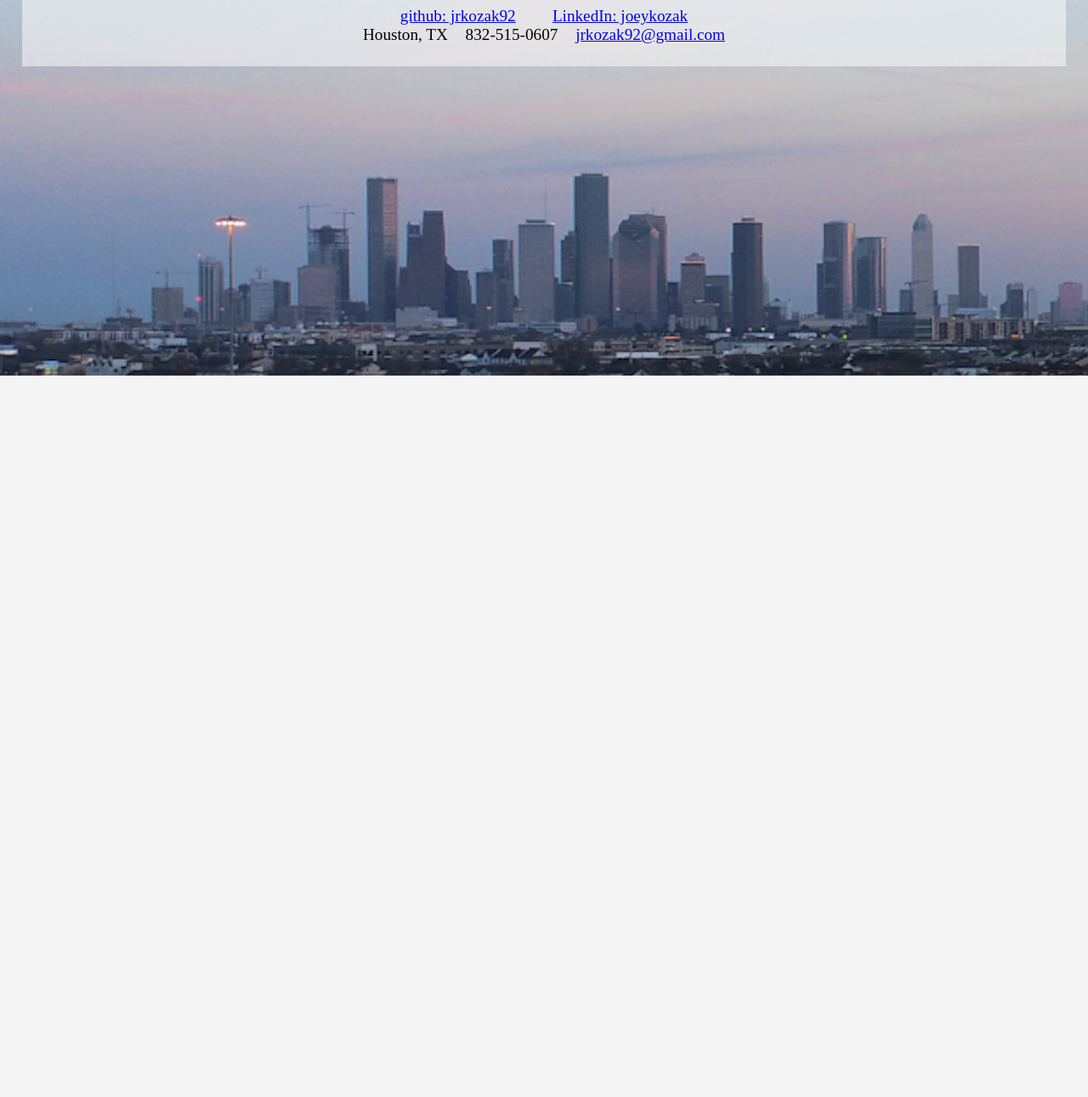
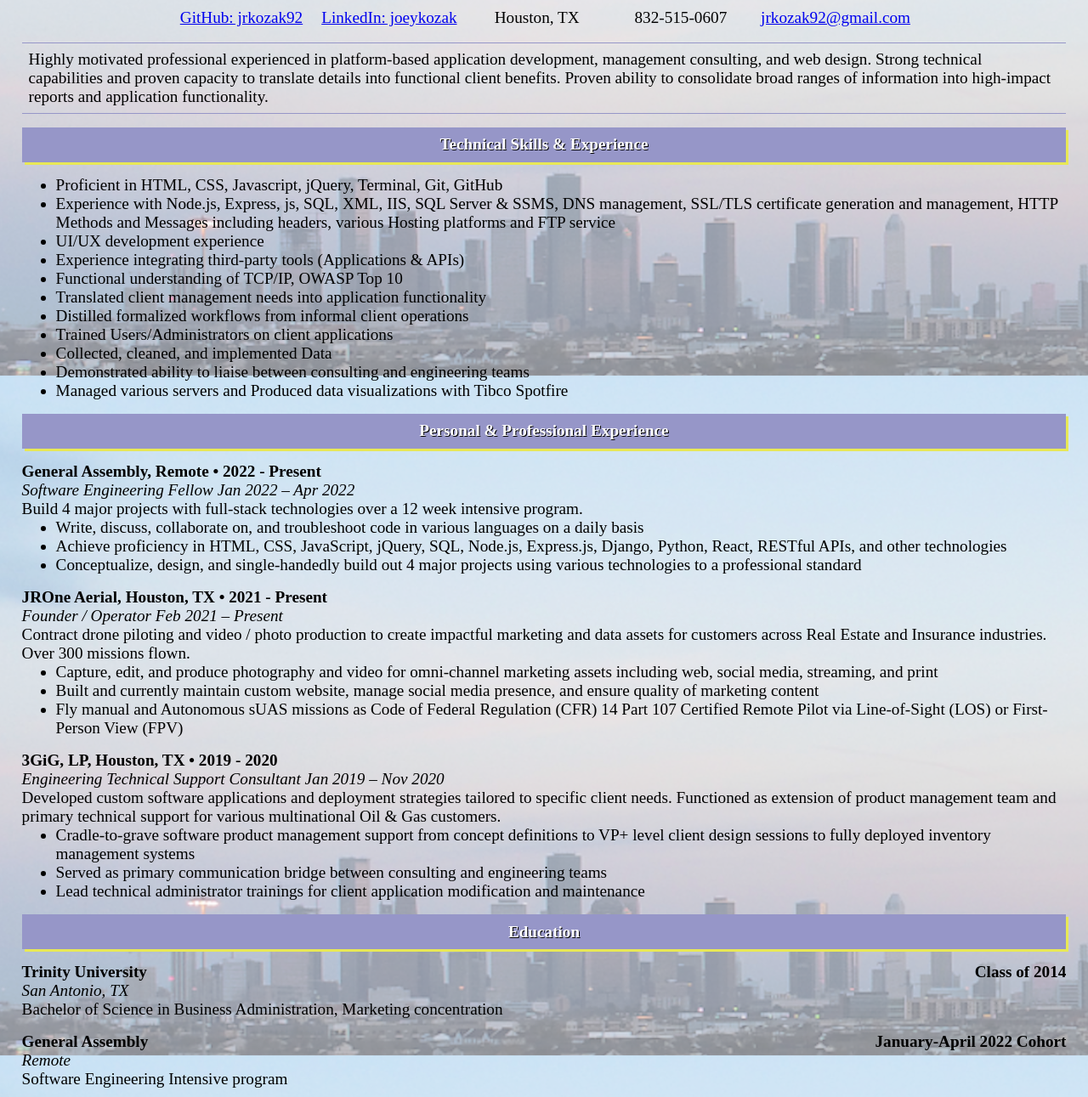
Before and after one commit to jrkozak92/portfolio, a website: page html/resume.html in a window 1280 px wide. Shown: the part 358-1649 px from the top of the page at 85% size. Before the commit the page ends 800 px from the top, so only its background shows below. Drawn offline with nearby package versions, Linux system fonts and the light colour scheme.

Commit message:
Base content populated and semi-refined, layouts for all pages more or less done, moving to adding projects

```diff
--- a/html/resume.html
+++ b/html/resume.html
@@ -28,28 +28,87 @@
     <div id="resume-container">
       <h2 id="resume-page-title">Resume</h2>
       <h6 id="name-top">Joey Kozak</h6>
-      <section id="links">
-        <a href="github.com/jrkozak92" class="resume-links">github: jrkozak92</a>
-        <a href="linkedin.com/in/joeykozak" class="resume-links">LinkedIn: joeykozak</a>
-      </section>
       <section id="info">
+        <a href="github.com/jrkozak92" class="info-text">GitHub: jrkozak92</a>
+        <a href="linkedin.com/in/joeykozak" class="info-text">LinkedIn: joeykozak</a>
         <p class="info-text">Houston, TX</p>
         <p class="info-text">832-515-0607</p>
-        <p class="info-text"><a href="mailto:jrkozk92@gmail.com?subject=I saw your resume on your website!">jrkozak92@gmail.com<a/></p>
+        <a href="mailto:jrkozk92@gmail.com?subject=I saw your resume on your website!" class="info-text">jrkozak92@gmail.com<a/>
       </section>
       <section id="summary" class="resume-section">
         <!-- update current personal statement -->
+        Highly motivated professional experienced in platform-based application development, management consulting, and web design. Strong technical capabilities and proven capacity to translate details into functional client benefits.
+        Proven ability to consolidate broad ranges of information into high-impact reports and application functionality.
       </section>
       <section id="technical-skills" class="resume-section">
+        <h6 class="resume-section-title">Technical Skills & Experience</h6>
+        <ul>
         <!-- GA syllabus info -->
+          <li>Proficient in HTML, CSS, Javascript, jQuery, Terminal, Git, GitHub</li>
+          <li>Experience with Node.js, Express, js, SQL, XML, IIS, SQL Server & SSMS, DNS management, SSL/TLS certificate generation and management, HTTP Methods and Messages including headers, various Hosting platforms and FTP service</li>
+          <li>UI/UX development experience</li>
+          <li>Experience integrating third-party tools (Applications & APIs)</li>
+          <li>Functional understanding of TCP/IP, OWASP Top 10</li>
+          <li>Translated client management needs into application functionality</li>
+          <li>Distilled formalized workflows from informal client operations</li>
+          <li>Trained Users/Administrators on client applications</li>
+          <li>Collected, cleaned, and implemented Data</li>
+          <li>Demonstrated ability to liaise between consulting and engineering teams</li>
+          <li>Managed various servers and Produced data visualizations with Tibco Spotfire</li>
+        </ul>
       </section>
       <section id="employment" class="resume-section">
         <!-- copy/paste from current resume, include JROne -->
+        <h6 class="resume-section-title">Personal & Professional Experience</h6>
+        <p class="job-company">General Assembly, Remote • 2022 - Present</p>
+        <p class="job-title">Software Engineering Fellow 	Jan 2022 – Apr 2022</p>
+        <p class="job-description">Build 4 major projects with full-stack technologies over a 12 week intensive program.
+        </p>
+        <ul class="job-skill-list">
+          <li>Write, discuss, collaborate on, and troubleshoot code in various languages on a daily basis</li>
+          <li>Achieve proficiency in HTML, CSS, JavaScript, jQuery, SQL, Node.js, Express.js, Django, Python, React, RESTful APIs, and other technologies</li>
+          <li>Conceptualize, design, and single-handedly build out 4 major projects using various technologies to a professional standard</li>
+        </ul>
+        <p class="job-company">JROne Aerial, Houston, TX • 2021 - Present</p>
+        <p class="job-title">Founder / Operator 	Feb 2021 – Present</p>
+        <p class="job-description">Contract drone piloting and video / photo production to create impactful marketing and data assets for customers across Real Estate and Insurance industries. Over 300 missions flown.
+        </p>
+        <ul class="job-skill-list">
+          <li>Capture, edit, and produce photography and video for omni-channel marketing assets including web, social media, streaming, and print</li>
+          <li>Built and currently maintain custom website, manage social media presence, and ensure quality of marketing content</li>
+          <li>Fly manual and Autonomous sUAS missions as Code of Federal Regulation (CFR) 14 Part 107 Certified Remote Pilot via Line-of-Sight (LOS) or First-Person View (FPV)</li>
+        </ul>
+        <p class="job-company">3GiG, LP, Houston, TX • 2019 - 2020</p>
+        <p class="job-title">Engineering Technical Support Consultant 	Jan 2019 – Nov 2020</p>
+        <p class="job-description">Developed custom software applications and deployment strategies tailored to specific client needs. Functioned as extension of product management team and primary technical support for various multinational Oil & Gas customers.
+        </p>
+        <ul class="job-skill-list">
+          <li>Cradle-to-grave software product management support from concept definitions to VP+ level client design sessions to fully deployed inventory management systems</li>
+          <li>Served as primary communication bridge between consulting and engineering teams</li>
+          <li>Lead technical administrator trainings for client application modification and maintenance</li>
+        </ul>
       </section>
       <section id="education" class="resume-section">
+        <h6 class="resume-section-title">Education</h6>
         <!-- might as well include API -->
+        <div class="ed-div">
+          <p class="ed-establishment">Trinity University <span class="right-float">Class of 2014</span></p>
+          <p class="ed-location">San Antonio, TX</p>
+          <p class="ed-description">Bachelor of Science in Business Administration, Marketing concentration</p>
+        </div>
+        <div class="ed-div">
+          <p class="ed-establishment">General Assembly <span class="right-float">January-April 2022 Cohort</span></p>
+          <p class="ed-location">Remote</p>
+          <p class="ed-description">Software Engineering Intensive program</p>
+        </div>
+        <div class="ed-div">
+          <p class="ed-establishment">University of Granada <span class="right-float">Summer 2013</span></p>
+          <p class="ed-location">Granada, Spain</p>
+          <p class="ed-description">2 summer semesters abroad through Academic Programs International</p>
+        </div>
       </section>
-      <section id="projects" class="resume-section">
+      <section id="project-container" class="resume-section">
+        <h6 id="project-list-title">Projects</h6>
         <!-- projects box? -->
       </section>
     </div>
--- a/style/style.css
+++ b/style/style.css
@@ -277,8 +277,9 @@ nav ion-icon {
   flex-flow: column nowrap;
   justify-content:flex-start;
   align-items:center;
+  max-width:1300px;
   padding:2%;
-  margin:2%;
+  margin:0 auto 2% auto;
   background-color: rgba(255,255,255,.5);
 }
 
@@ -297,17 +298,78 @@ nav ion-icon {
 
 #name-top {
   font-size:2em;
-  margin:.25em;
+  margin:.5em .25em .25em .25em;
 }
 
-.resume-links {
-  margin:0 1em;
+#info {
+  display:flex;
+  flex-flow: row wrap;
+  justify-content:space-around;
+  align-items:space-around;
+  margin: 1vmin auto;
 }
 
 .info-text {
-  display:inline;
-  margin:0 1vmin;
+  text-align:center;
+  min-width:150px;
+  padding:.5em;
+  margin:0 auto;
 }
+
+#summary {
+  padding:1vmin;
+  border-top: 1px solid rgba(150,150,200,1);
+  border-bottom: 1px solid rgba(150,150,200,1);
+}
+
+#technical-skills ul {
+  margin-left:5vmin;
+}
+
+.resume-section-title {
+  text-align:center;
+  font-size:1em;
+  padding:.5em;
+  color:white;
+  text-shadow:1px 1px black;
+  margin:2vmin auto;
+  background-color: rgba(150,150,200,1);
+  box-shadow:3px 3px rgba(232,232,86,1);
+}
+
+.job-company {
+  font-weight:bold;
+  margin-top:2vmin;
+}
+
+.job-title {
+  font-style:italic;
+}
+
+.job-description {
+
+}
+
+#employment ul {
+  margin-left:5vmin;
+}
+
+.ed-div{
+  margin: 2vmin auto;
+}
+
+.ed-establishment {
+  font-weight:bold;
+}
+
+.ed-location {
+  font-style:italic;
+}
+
+.right-float {
+  float:right;
+}
+
 
 .hide {
   display:none;
```
